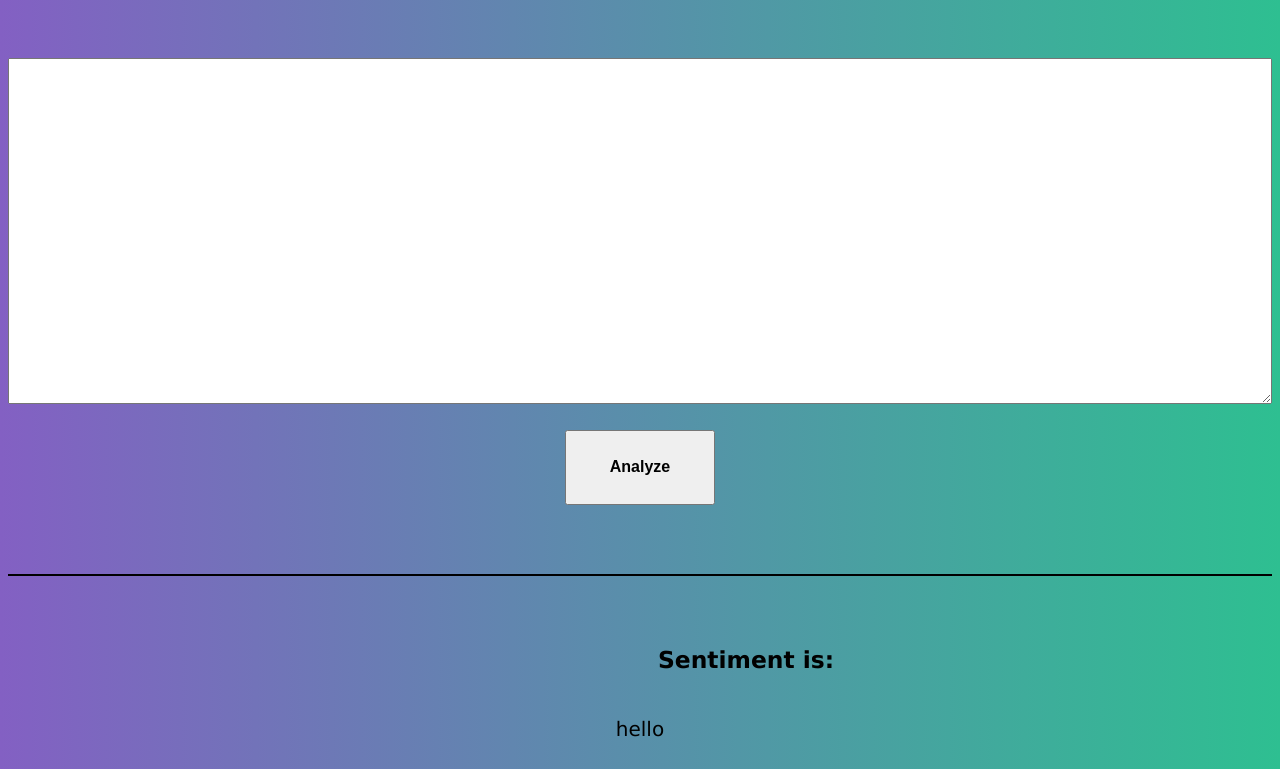
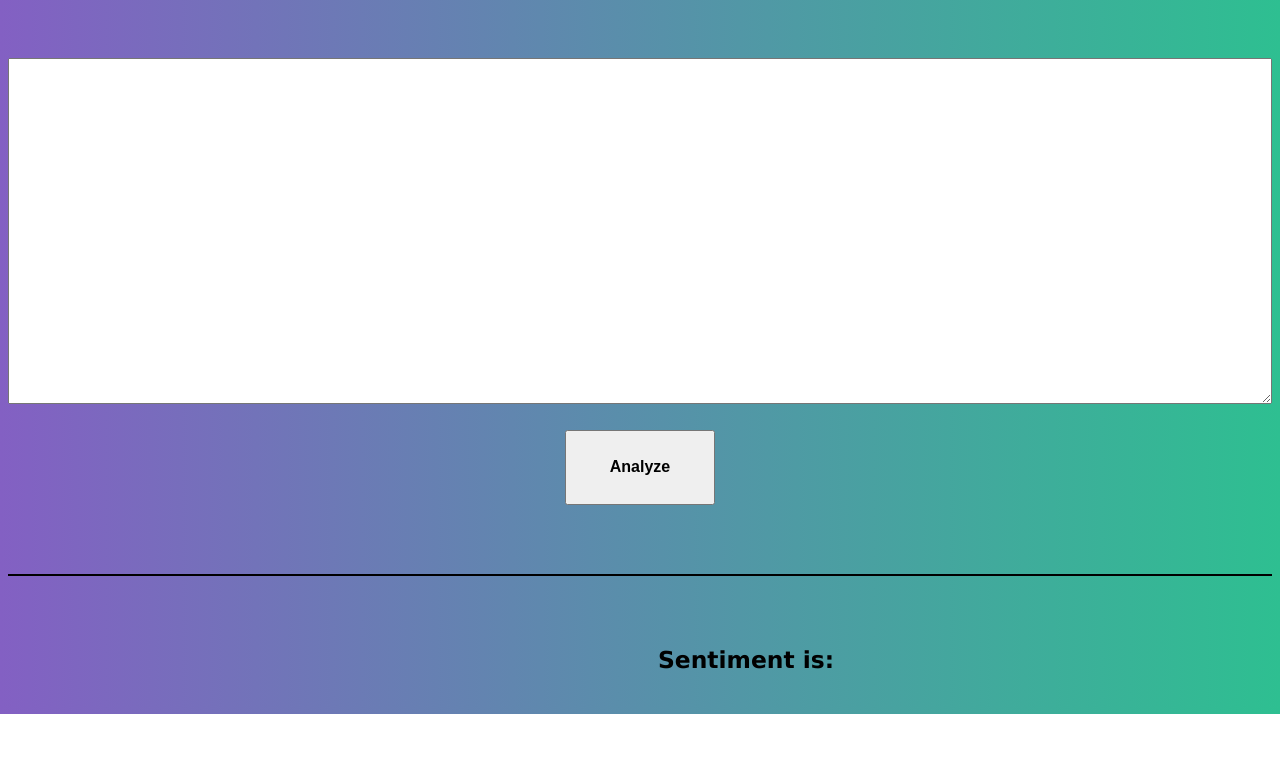
Before and after one commit to Pr1meGOD/test-repo, a plain HTML site: page tp.html in a window 1280 px wide. Shown: the part 86-855 px from the top of the page. After the commit the page ends 800 px from the top, so only its background shows below. Drawn offline with Linux system fonts and the light colour scheme.

Commit message:
Update tp.html

```diff
--- a/tp.html
+++ b/tp.html
@@ -70,9 +70,7 @@
 
 
 <div id="sentimentResult">
-    <p>
-        hello
-    </p>
+
 </div>
 
 
@@ -126,8 +124,7 @@
         display: flex;
         align-items: center;
         justify-content: center;
-
-
+        font-weight: bold;
         font-size: 20px;
         font-family: 'Lucida Grande', 'Lucida Sans Unicode', Geneva, Verdana, sans-serif
     }
```
